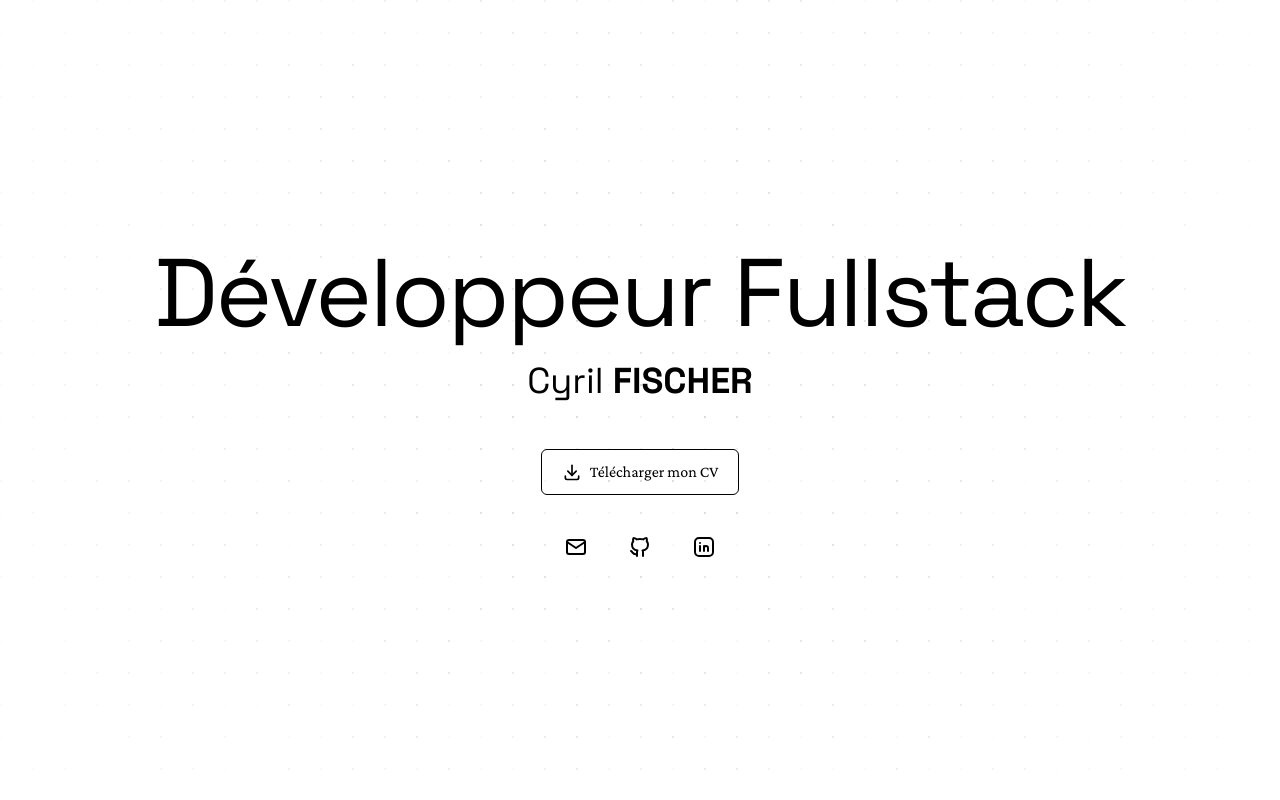
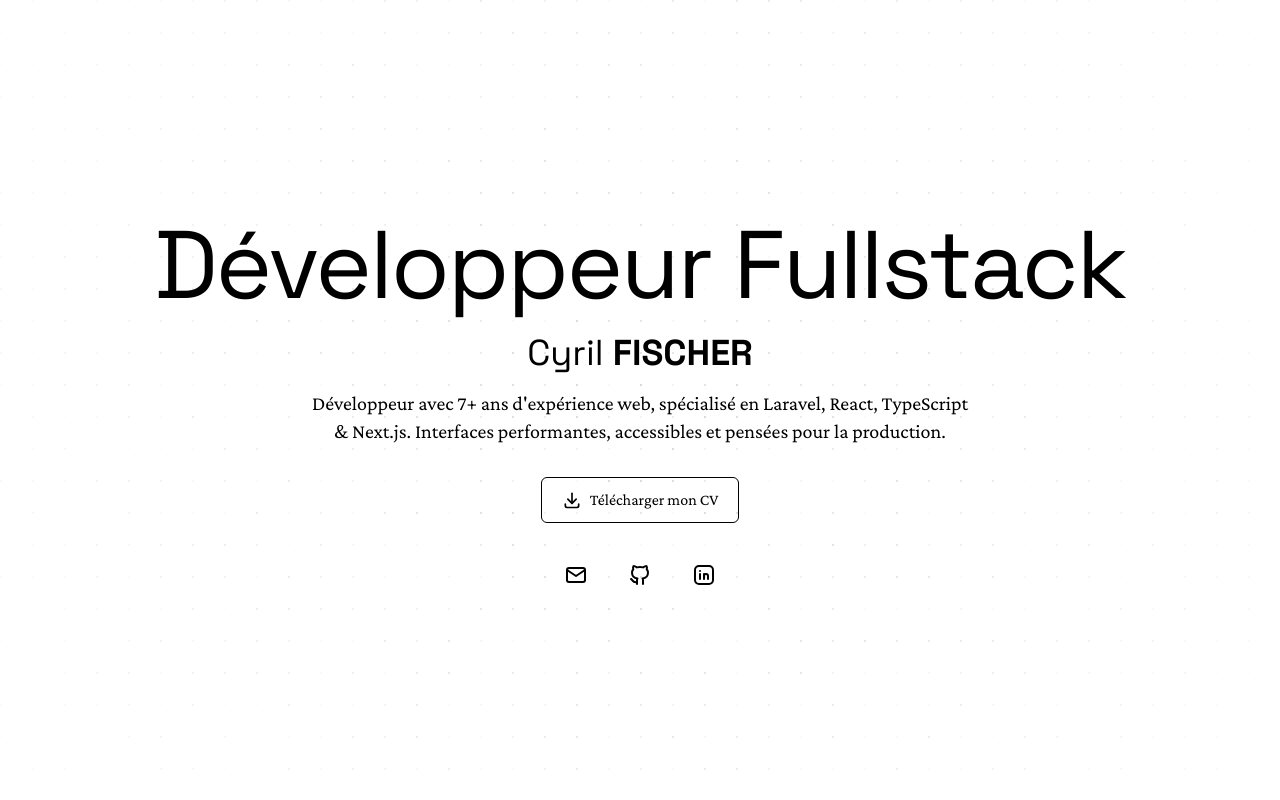
Before and after one commit to Zomirks/portfolio, a Next.js app: page / in a window 1280 px wide. Built offline with nearby package versions, Linux system fonts and the light colour scheme.

Commit message:
feat: show description on Hero section

```diff
--- a/src/components/shared/Hero.tsx
+++ b/src/components/shared/Hero.tsx
@@ -14,12 +14,16 @@ export default function Hero() {
 					<div className="text-center">
 						<h1 className="mb-4">
 							<span className="block text-5xl sm:text-6xl md:text-7xl lg:text-8xl leading-tight tracking-tight">
-							{siteConfig.job}
+								{siteConfig.job}
 							</span>
 							<span className="block text-2xl sm:text-3xl md:text-4xl mt-2">
 								Cyril <strong className="uppercase">Fischer</strong>
 							</span>
 						</h1>
+
+						<p className="mx-auto max-w-2xl text-lg sm:text-xl text-foreground/80">
+							{siteConfig.description}
+						</p>
 
 						<a
 							href={siteConfig.cv.href}
--- a/src/config/site.ts
+++ b/src/config/site.ts
@@ -3,7 +3,7 @@ import {IconBrandGithub, IconBrandLinkedin} from "@tabler/icons-react";
 export const siteConfig = {
 	name: "Cyril Fischer",
 	job: "Développeur Fullstack",
-	description: "Développeur Web avec 7+ ans d'expérience, spécialisé en Laravel, React, TypeScript & Next.js. Interfaces performantes, accessibles et pensées pour la production.",
+	description: "Développeur avec 7+ ans d'expérience web, spécialisé en Laravel, React, TypeScript & Next.js. Interfaces performantes, accessibles et pensées pour la production.",
 	location: "Strasbourg, Alsace, France",
 	url: "https://www.cyril-fischer.com",
 	cv: {
```
